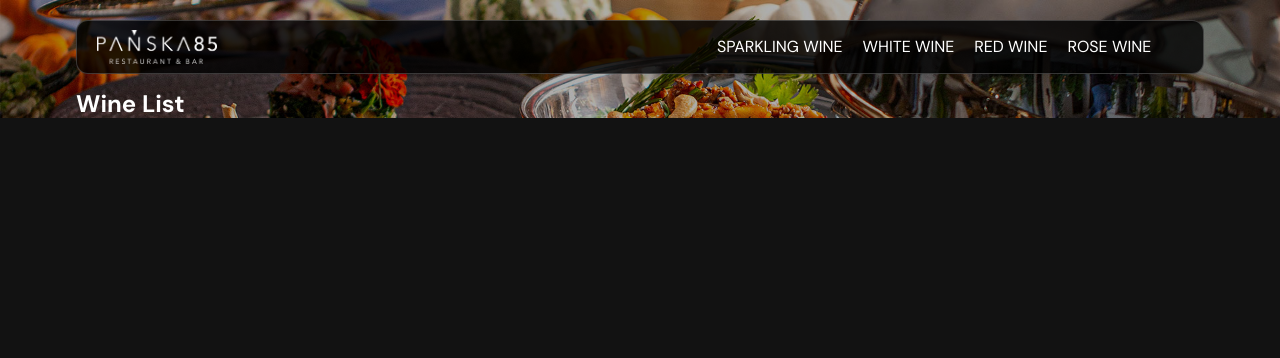
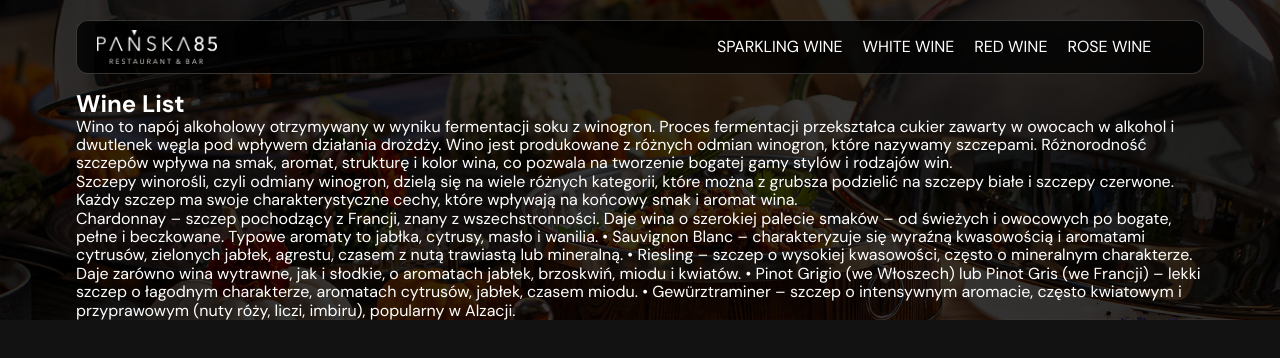
Before and after one commit to t-matveentsev/vine-list, a plain HTML site: page index.html in a window 1280 px wide. Drawn offline with nearby package versions, Linux system fonts and the light colour scheme.

Commit message:
content-hero

```diff
--- a/css/styles.css
+++ b/css/styles.css
@@ -88,7 +88,6 @@ button {
   }
 }
 
-
 .head {
   position: fixed;
   top: 0;
@@ -115,7 +114,7 @@ button {
   margin: 20px 0;
 
   background-color: rgba(0, 0, 0, 0.8);
-    border: 1px solid rgba(255, 255, 255, .2);
+  border: 1px solid rgba(255, 255, 255, 0.2);
   border-radius: 12px;
 }
 
@@ -141,11 +140,9 @@ button {
   }
 }
 
-
 @media only screen and (max-width: 767.95px) {
   .wrapper-nav-list {
     display: none;
-
   }
 }
 
@@ -209,7 +206,7 @@ button {
 
   width: 60vw;
   height: 100vh;
-    background-color: #C8AF74;
+  background-color: #c8af74;
 
   transition: transform 250ms cubic-bezier(0.4, 0, 0.2, 1);
 }
@@ -256,7 +253,12 @@ button {
   background-position: center;
   background-size: cover;
 
-    background-image: url(../img/glowna.jpg);
+  background-image: linear-gradient(
+      to bottom,
+      rgba(0, 0, 0, 0.7),
+      rgba(0, 0, 0, 0.7)
+    ),
+    url(../img/glowna.jpg);
 
   padding-top: 90px;
 }
--- a/index.html
+++ b/index.html
@@ -94,6 +94,14 @@
       <section class="hero-section">
         <div class="container">
           <h1>Wine List</h1>
+          <p>Wino to napój alkoholowy otrzymywany w wyniku fermentacji soku z winogron. Proces fermentacji przekształca cukier zawarty w owocach w alkohol i dwutlenek węgla pod wpływem działania drożdży. Wino jest produkowane z różnych odmian winogron, które nazywamy szczepami. Różnorodność szczepów wpływa na smak, aromat, strukturę i kolor wina, co pozwala na tworzenie bogatej gamy stylów i rodzajów win.</p>
+          <p>Szczepy winorośli, czyli odmiany winogron, dzielą się na wiele różnych kategorii, które można z grubsza podzielić na szczepy białe i szczepy czerwone. Każdy szczep ma swoje charakterystyczne cechy, które wpływają na końcowy smak i aromat wina.</p>
+          <p>Chardonnay – szczep pochodzący z Francji, znany z wszechstronności. Daje wina o szerokiej palecie smaków – od świeżych i owocowych po bogate, pełne i beczkowane. Typowe aromaty to jabłka, cytrusy, masło i wanilia.
+	•	Sauvignon Blanc – charakteryzuje się wyraźną kwasowością i aromatami cytrusów, zielonych jabłek, agrestu, czasem z nutą trawiastą lub mineralną.
+	•	Riesling – szczep o wysokiej kwasowości, często o mineralnym charakterze. Daje zarówno wina wytrawne, jak i słodkie, o aromatach jabłek, brzoskwiń, miodu i kwiatów.
+	•	Pinot Grigio (we Włoszech) lub Pinot Gris (we Francji) – lekki szczep o łagodnym charakterze, aromatach cytrusów, jabłek, czasem miodu.
+	•	Gewürztraminer – szczep o intensywnym aromacie, często kwiatowym i przyprawowym (nuty róży, liczi, imbiru), popularny w Alzacji.
+</p>
         </div>
       </section>
       <section class="hidden" id="sparkling">
```
Lines whose indentation alone changed are shown as unchanged.
